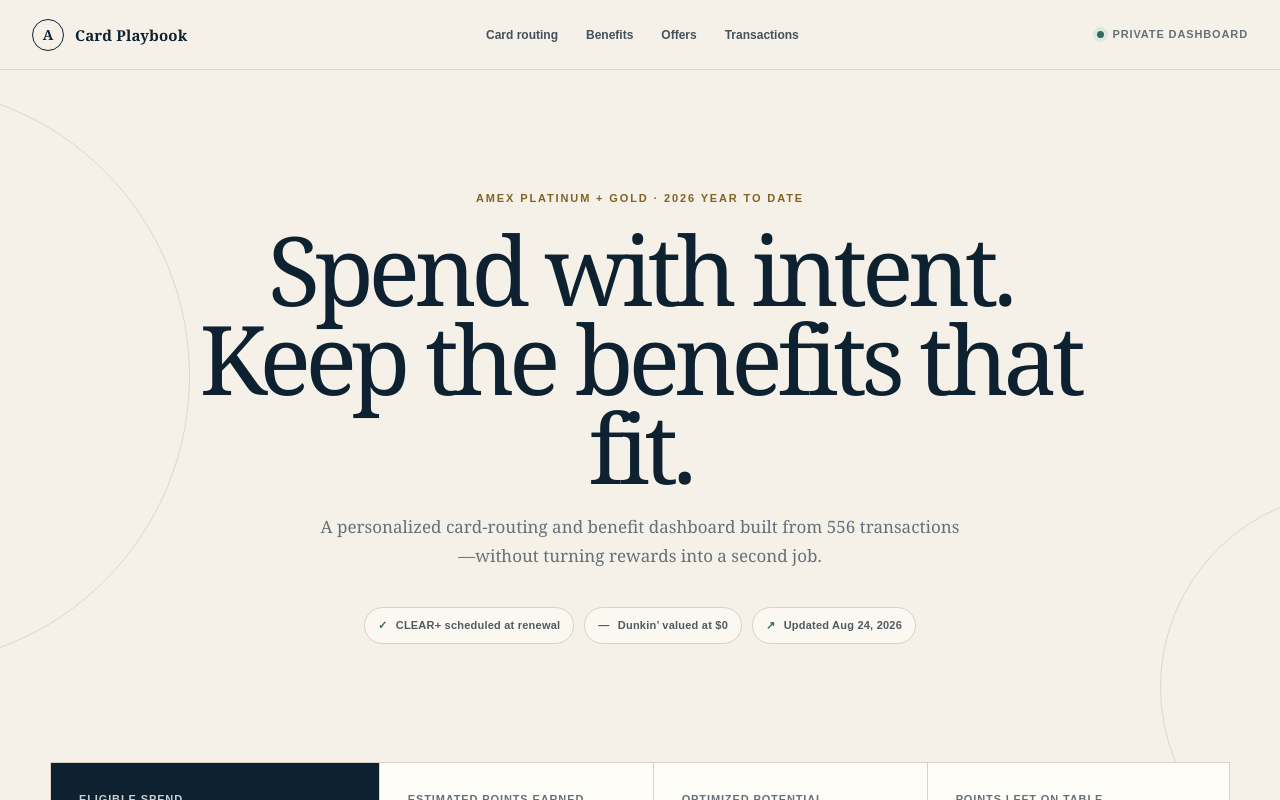
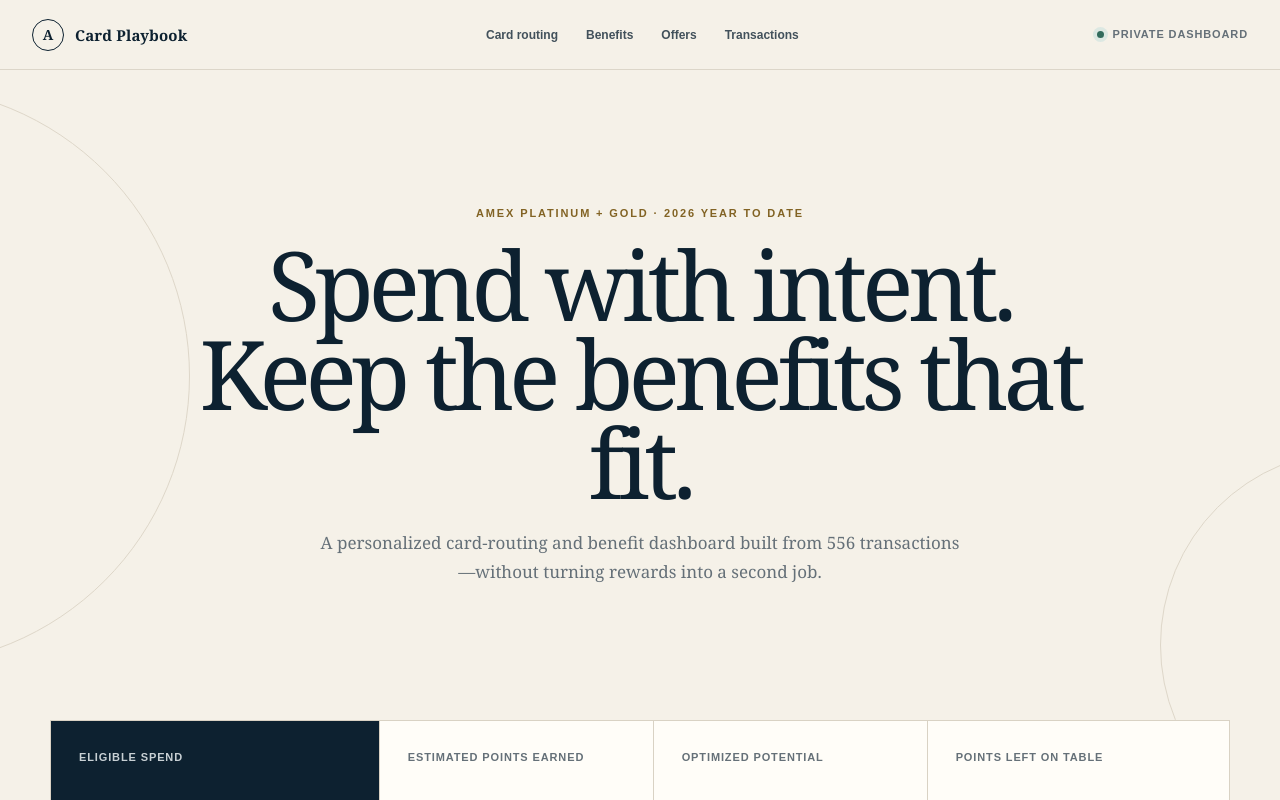
Before and after one commit to pondorasti/pondorasti, a Next.js app: page / in a window 1280 px wide. Shown: the top 800 px of the page. Built offline with nearby package versions, Linux system fonts and the light colour scheme.

Commit message:
Remove hero status row

```diff
--- a/app/page.tsx
+++ b/app/page.tsx
@@ -228,11 +228,6 @@
           A personalized card-routing and benefit dashboard built from 556 transactions—without
           turning rewards into a second job.
         </p>
-        <div className="status-row">
-          <span><b>✓</b> CLEAR+ scheduled at renewal</span>
-          <span><b>—</b> Dunkin’ valued at $0</span>
-          <span><b>↗</b> Updated Aug 24, 2026</span>
-        </div>
       </section>
 
       <section className="metric-grid section-shell" aria-label="Year-to-date overview">
```
